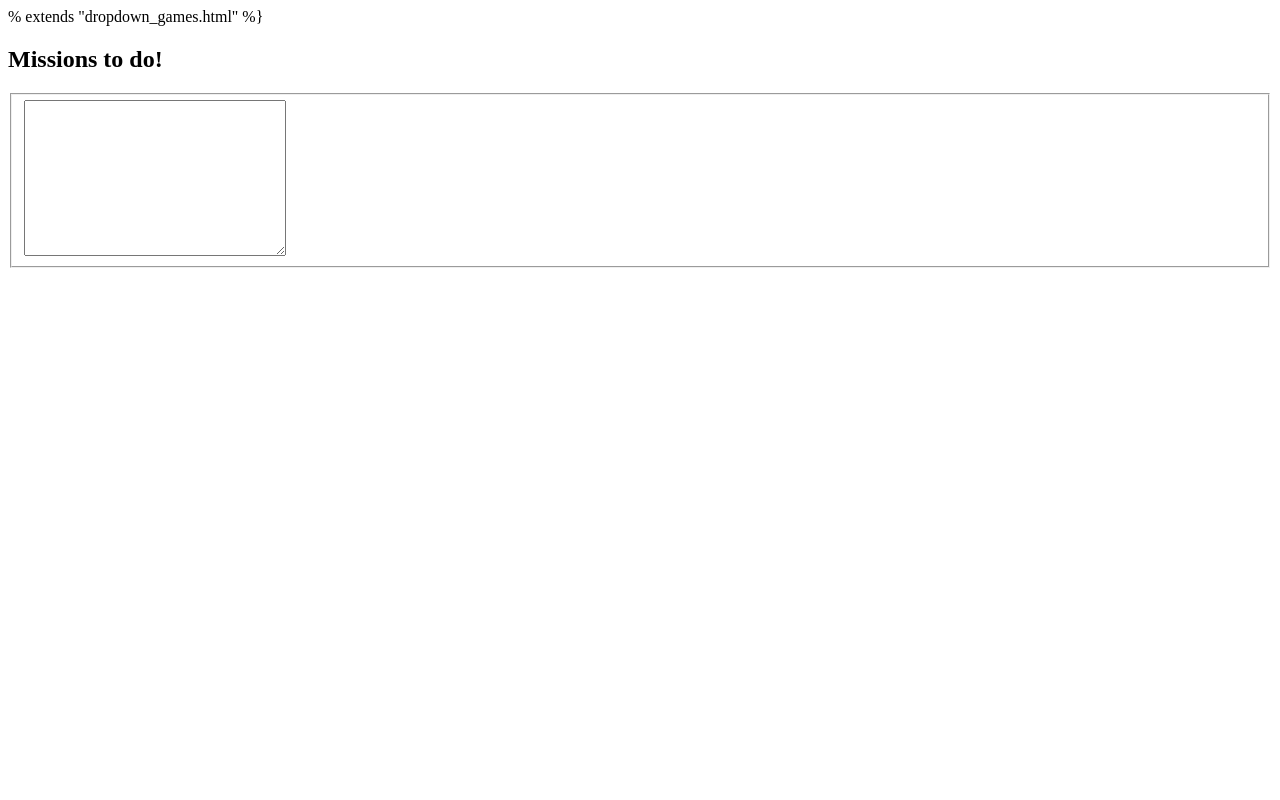
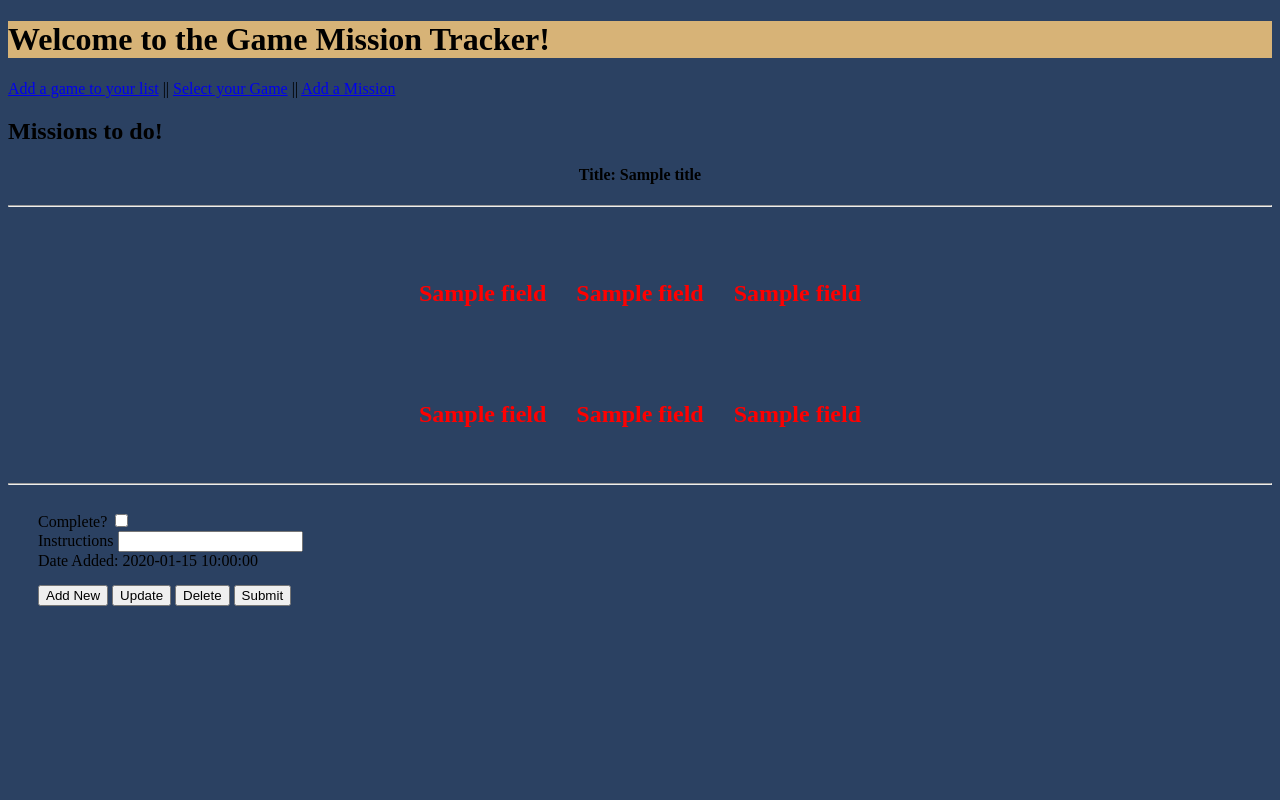
Before and after one commit to PCMBarber/gr_project1, a Flask app: template flask_project/application/templates/mission_list.html in a window 1280 px wide. Run offline with Flask 2, Linux system fonts and the light colour scheme; the template is opened without the code that fills it: most values are stand-ins (such as "Sample title", 1, 10 or a date in 2020).

Commit message:
flask updates and html files added

```diff
--- a/flask_project/application/routes.py
+++ b/flask_project/application/routes.py
@@ -17,7 +17,7 @@ def add():
         game = Games(title=new_title, genre=new_genre, rating=new_rating, devs=new_devs)
         db.session.add(game)
         db.session.commit()
-        return redirect(url_for('read'))
+        return redirect(url_for('read_games'))
     return render_template('layout.html', form = form)
 
 @app.route('/read_games')
--- /dev/null
+++ b/flask_project/application/templates/Site.css
@@ -0,0 +1,17 @@
+.staticText {
+    display: grid;
+    grid-template-columns: repeat(3, 1fr);
+    margin-left: 60px;
+    width: fit-content;
+    margin: auto;
+}
+
+.staticText > h4 {
+    color: red;
+    font-size: 24px;
+    padding: 15px;
+}
+
+.form {
+    margin-left: 30px;
+}
--- a/flask_project/application/templates/dropdown_games.html
+++ b/flask_project/application/templates/dropdown_games.html
@@ -1,15 +1,9 @@
-{% extends "games.html" %}
-{% block content %}
+{% extends "layout.html" %}
+{% block body %}
 <!-- dropdown box -->
 <div>
+    <form method="GET">
 
-    <form method="GET" action="">
-        <input list="Titles">
-        <datalist id="Games">
-        {% for game in games %}
-          <option value = {{ game.title }}>
-        {% end for %}
-        </datalist>
-      </form>
+    </form>
 </div>
-{% endblock content %}
+{% endblock body %}
--- a/flask_project/application/templates/layout.html
+++ b/flask_project/application/templates/layout.html
@@ -1,32 +1,13 @@
 <!DOCTYPE html>
-<html>
-    <head>
-        <h1>Games List</h1>
-    </head>
-    <body>
-        {% block body %}
-        <body>
-            <h2> Insert your game here</h2>
-                    <p>
-                        <div class='form'>
-                            <form method='POST' action=''>
-                                <fieldset>
-                                    {{ form.hidden_tag() }}
-                                    {{ form.title.label }} {{ form.title }}
-                                    <br>
-                                    {{ form.genre.label }} {{ form.genre }}
-                                    <br>
-                                    {{ form.rating.label }} {{ form.rating }}
-                                    <br>
-                                    {{ form.devs.label }} {{ form.devs }}
-                                    <br>
-                                    {{ form.submit }}
-                                </fieldset>
-                            </form>
-                        </div>
-                    </p>
+<html lang="en">
+<head>
+<meta charset="UTF-8">
+<meta name="viewport" content="width=device-width, initial-scale=1.0">
 
-            </body>
-        {% endblock body %}
-    </body>
+<h1 style="background-color: rgb(215, 179, 119);" style="color:rgb(219, 219, 219);">Welcome to the Game Mission Tracker!</h1>
+</head>
+<body style="background-color: rgb(43, 65, 98);">
+    <a href="{{ url_for('home') }}">Add a game to your list</a> || <a href="{{ url_for('add_quiz') }}">Select your Game</a> || <a href="{{ url_for('add_q') }}">Add a Mission</a>
+{% block body %}
+{% endblock body %}
 </html>
--- a/flask_project/application/templates/mission_list.html
+++ b/flask_project/application/templates/mission_list.html
@@ -1,9 +1,40 @@
-% extends "dropdown_games.html" %}
+{% extends "dropdown_games.html" %}
 {% block body %}
+<head>
+    <link rel="stylesheet" href="Site.css">
+</head>
 <h2> Missions to do! </h2>
-<fieldset>
-    <div>
-        <textarea name="message" rows="10" cols="30"></textarea>
+<body>
+    <h4 style="text-align: center;">Title: {{ title }}</h4>
+    <hr>
+    <br>
+    <div class="staticText">
+        <h4>{{ field }}</h4>
+        <h4>{{ field }}</h4>
+        <h4>{{ field }}</h4>
+        <h4>{{ field }}</h4>
+        <h4>{{ field }}</h4>
+        <h4>{{ field }}</h4>
     </div>
-</fieldset>
+    <hr>
+    <br>
+    <div class="form">
+        <form action="URL">
+            <label for="checkbox1">Complete?</label>
+            <input type="checkbox" id="checkbox1" name="checkbox1" value="Complete">
+            <br>
+            <label for="mission">Instructions</label>
+            <input type="text" id="text1" name="mission" class="form-control">
+            <br>
+            <label for="date1">Date Added: {{date}}</label>
+            <br>
+            <div class="row" style="margin-top: 15px;">
+                <button type="submit" formaction="/action_page2.php">Add New</button>
+                <button type="submit" formaction="/action_page2.php">Update</button>
+                <button type="submit" formaction="URL">Delete</button>
+                <button type="submit" formaction="URL">Submit</button>
+        </form>
+    </div>
+    </div>
+</body>
 {% endblock body %}
```
Also changed, not shown: flask_project/application/forms.py (+6 -6 lines), flask_project/application/templates/add_game.html (added, +21 -0 lines), flask_project/application/templates/display_mission.html (deleted).
